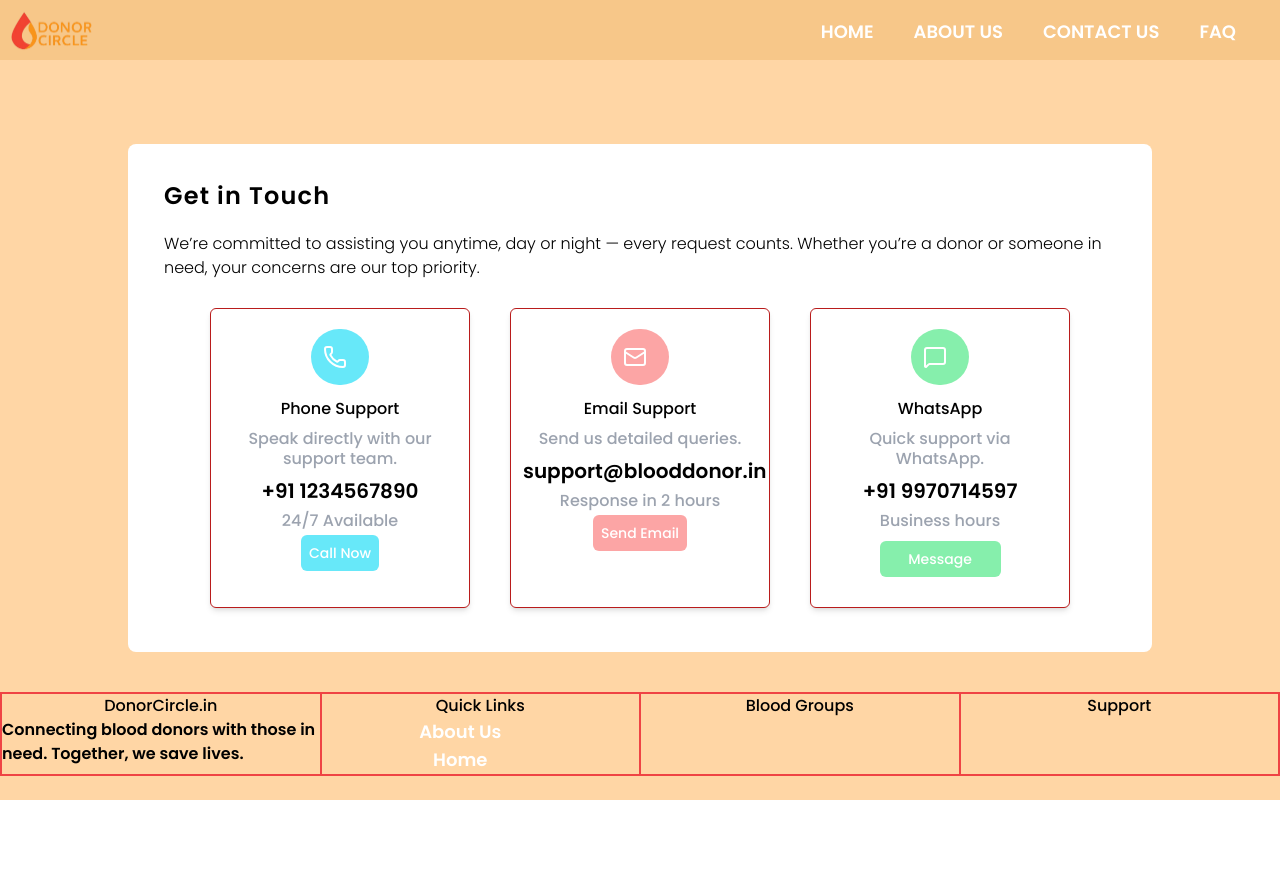
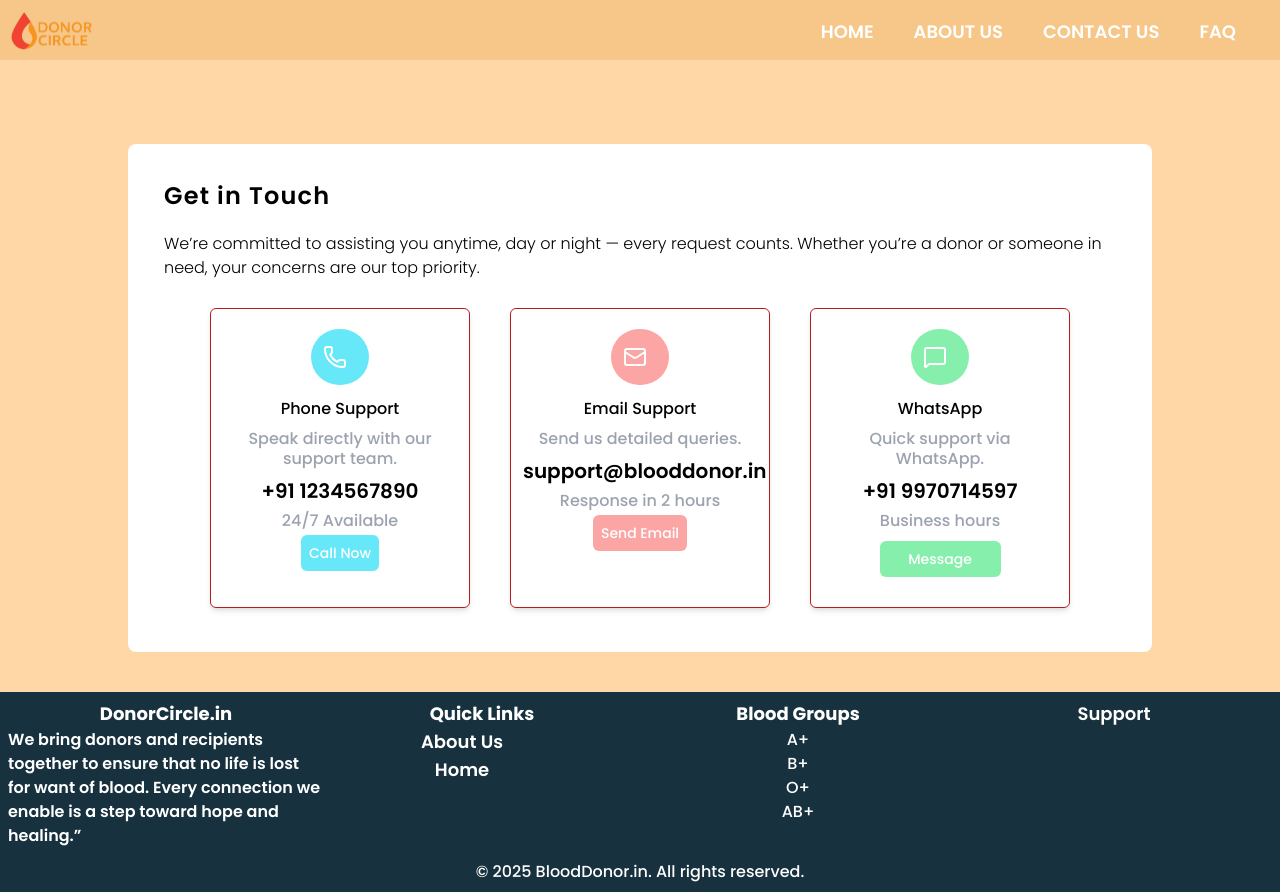
Before and after one commit to TanmayVidhate/DonorCircle_2, a React (Vite) app in the folder client/: page /contactus in a window 1280 px wide. Before the commit the page ends 800 px from the top, so only its background shows below. Built offline with nearby package versions, Linux system fonts and the light colour scheme.

Commit message:
class added

```diff
--- a/client/src/Components/Footer.jsx
+++ b/client/src/Components/Footer.jsx
@@ -4,27 +4,38 @@ import LinkTo from './LinkTo'
 function Footer() {
     return (
         <>
-            <div className='flex justify-center w-full border border-red-500 '>
-                <div className='border border-red-500 w-full text-center'>
-                    <div>DonorCircle.in</div>
-                    <div className='text-left font-semibold'>Connecting blood donors with those in need. Together, we save lives.</div>
-                </div>
+            <div className='bg-[#17313E] p-2'>
+                <div className='flex justify-center w-full '>
+                    <div className=' w-full text-center'>
+                        <div className='font-bold text-white text-lg'>DonorCircle.in</div>
+                        <div className='text-left font-semibold text-white'>We bring donors and recipients together to ensure that no life is lost for want of blood. Every connection we enable is a step toward hope and healing.”</div>
+                    </div>
 
-                <div className='w-full border border-red-500 text-center'>
-                    <div className='text-center'>Quick Links</div>
-                    <LinkTo PageName="About us" url="/aboutus" className="text-black capitalize" />
-                    <LinkTo PageName="Home" url="/" className="text-black capitalize"/>
-                </div>
+                    <div className='w-full text-center'>
+                        <div className='text-center font-bold text-white text-lg'>Quick Links</div>
+                        <LinkTo PageName="About us" url="/aboutus" className="text-white capitalize" />
+                        <LinkTo PageName="Home" url="/" className="text-white capitalize" />
+                    </div>
 
-                <div className='w-full border border-red-500 text-center'>
-                    <p>Blood Groups</p>
-                </div>
+                    <div className='w-full  text-center'>
+                        <div className='font-bold text-white text-lg'>Blood Groups</div>
+                        <div className='text-white'>A+</div>
+                        <div className='text-white'>B+</div>
+                        <div className='text-white'>O+</div>
+                        <div className='text-white'>AB+</div>
+                    </div>
 
-                <div className='w-full border border-red-500 text-center'>
-                    <p>Support</p>
+                    <div className='w-full  text-center '>
+                        <div className='font-semibold text-white text-lg'>Support</div>
+                    </div>
+
 
                 </div>
+                <div className='text-center mt-3 text-base text-white'>
+                    <p>© 2025 BloodDonor.in. All rights reserved.</p>
+                </div>
             </div>
+
         </>
     )
 }
```
